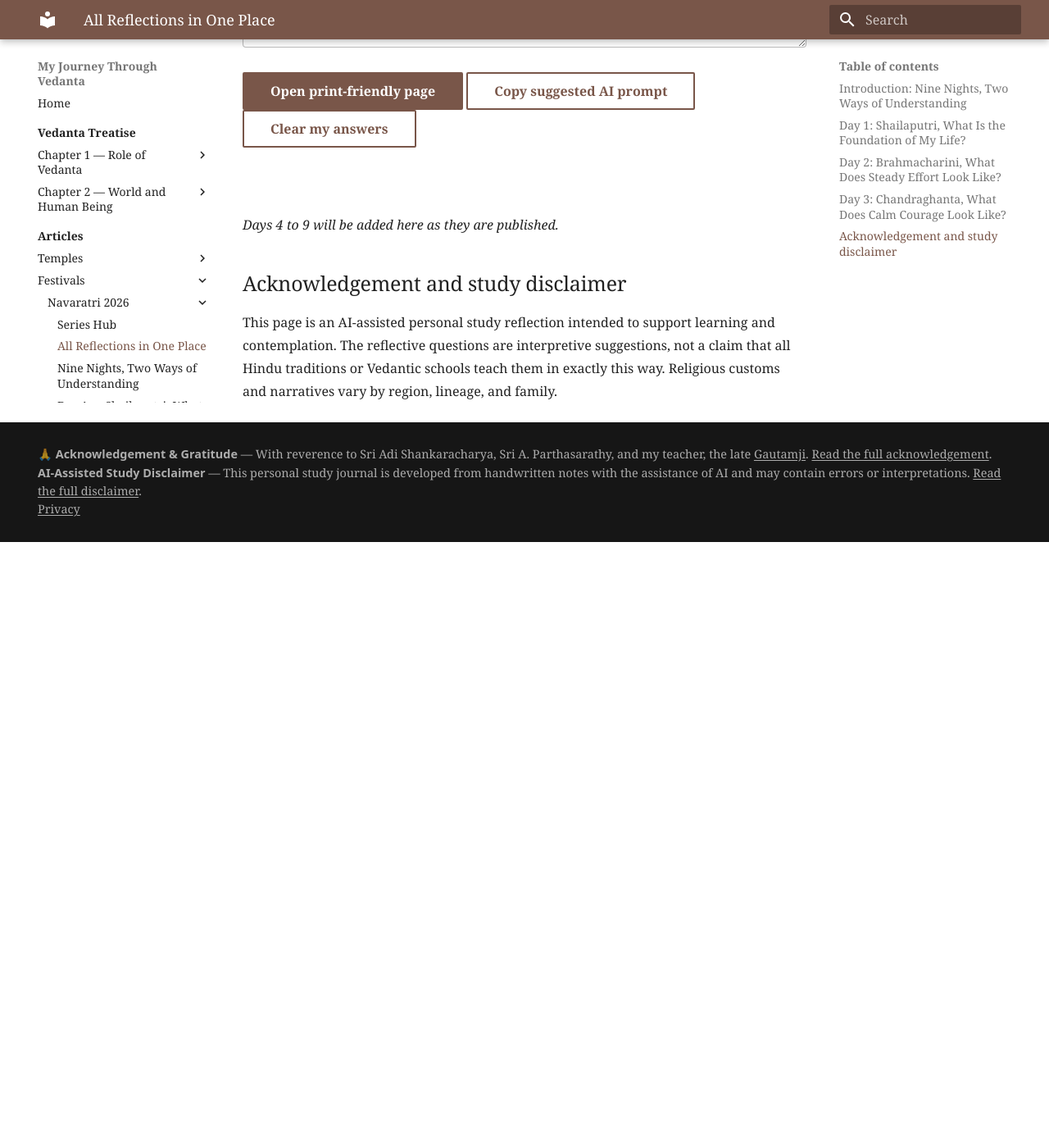
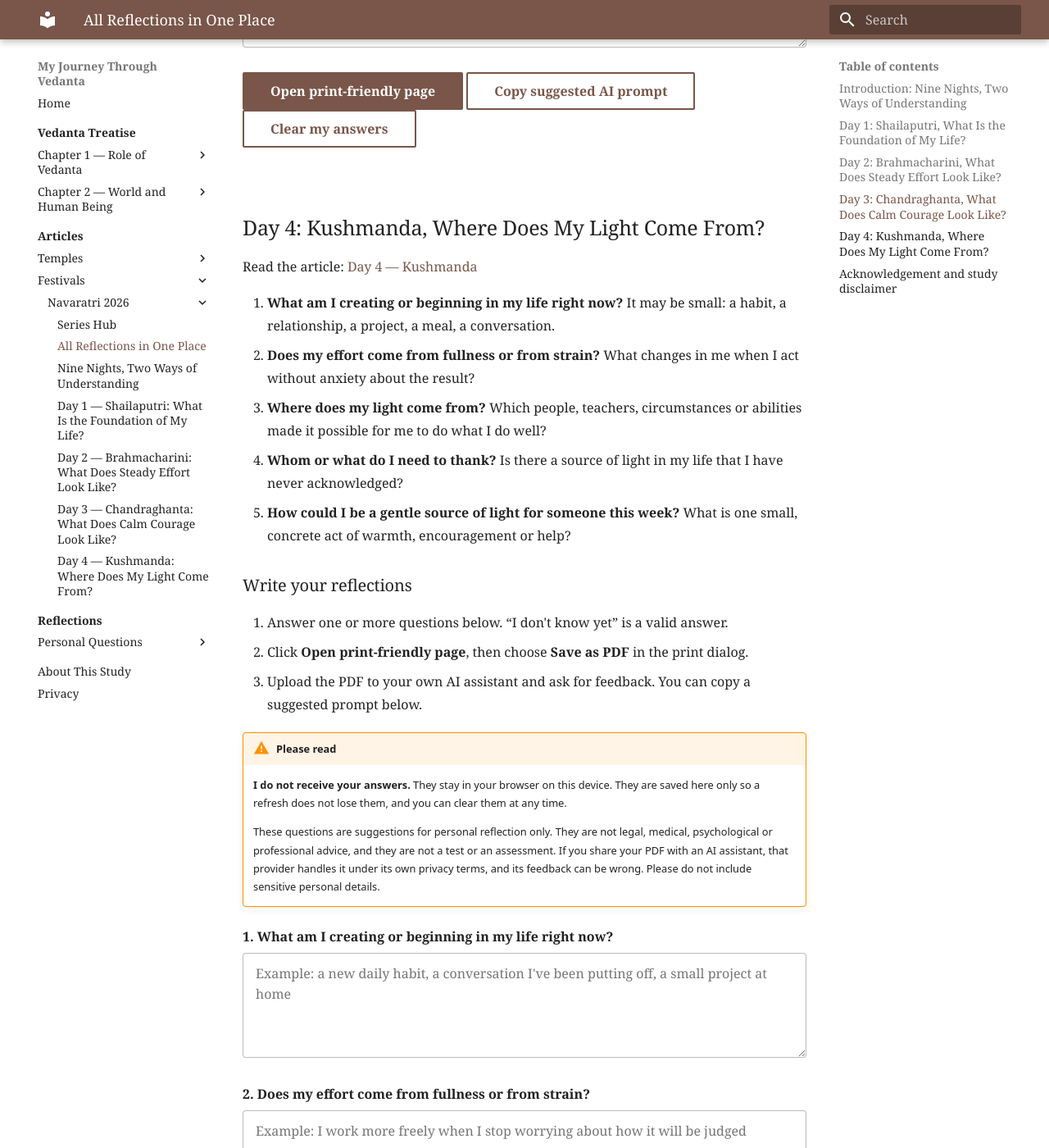
Before and after one commit to pavanturlapati/my-journey-through-vedanta, an MkDocs documentation site: the page built from docs/reflections/navaratri-all-reflections.md, in a window 1280 px wide and 1400 px high, scrolled down 8290 px. Shown: the whole window at 82% size. Built offline with MkDocs 1.6.1 and Material for MkDocs 9.7.7, drawn with Linux system fonts in a browser that asks for light colours; comment, search, counter and statistics services are not loaded; before the commit the page ends 8951 px from its top, so only the background shows below that; some of the changed text lies outside the part shown.

Commit message:
Add Navaratri Day 4: Kushmanda

```diff
--- a/docs/reflections/navaratri-all-reflections.md
+++ b/docs/reflections/navaratri-all-reflections.md
@@ -58,7 +58,19 @@ Read the article: [Day 3 — Chandraghanta](navaratri-day-3-chandraghanta-calm-c
 
 <div class="reflection-journal" data-key="navaratri-day-3" data-title="Day 3 of Navaratri — Chandraghanta: What Does Calm Courage Look Like?" data-hints="a hard conversation, a health worry, speaking up at work, or “nothing in particular”|I tend to go quiet first and then overthink it|a slow breath, a short walk, talking it through with someone I trust|I seem to fear losing approval, or my sense of being capable|pausing for one breath before I reply when I feel tense"></div>
 
-*Days 4 to 9 will be added here as they are published.*
+## Day 4: Kushmanda, Where Does My Light Come From?
+
+Read the article: [Day 4 — Kushmanda](navaratri-day-4-kushmanda-source-of-light.md)
+
+1. **What am I creating or beginning in my life right now?** It may be small: a habit, a relationship, a project, a meal, a conversation.
+2. **Does my effort come from fullness or from strain?** What changes in me when I act without anxiety about the result?
+3. **Where does my light come from?** Which people, teachers, circumstances or abilities made it possible for me to do what I do well?
+4. **Whom or what do I need to thank?** Is there a source of light in my life that I have never acknowledged?
+5. **How could I be a gentle source of light for someone this week?** What is one small, concrete act of warmth, encouragement or help?
+
+<div class="reflection-journal" data-key="navaratri-day-4" data-title="Day 4 of Navaratri — Kushmanda: Where Does My Light Come From?" data-hints="a new daily habit, a conversation I've been putting off, a small project at home|I work more freely when I stop worrying about how it will be judged|a teacher who believed in me, my parents, years of practice, a kind colleague|I've never properly thanked someone who helped me early on|sending a short, kind message to someone who might need it"></div>
+
+*Days 5 to 9 will be added here as they are published.*
 
 ## Acknowledgement and study disclaimer
 
--- a/docs/reflections/navaratri.md
+++ b/docs/reflections/navaratri.md
@@ -5,8 +5,8 @@ description: "Start here for the Navaratri series: nine nights, nine reflections
 # Navaratri — Nine Nights, Nine Reflections
 
 **Series started:** October 11, 2026 (first day of Navaratri)
-**Progress:** Day 3 of 9 published
-**Last updated:** October 12, 2026
+**Progress:** Day 4 of 9 published
+**Last updated:** October 13, 2026
 
 This page is the home for my Navaratri reflections. Each day I look at one form of the Divine Mother through the lens of Vedanta and tradition, and I add the new article here as soon as it is published. Bookmark this page to follow the series.
 
@@ -50,7 +50,9 @@ Chandraghanta, the form with a crescent moon like a bell on her forehead, is wor
 
 ## Day 4 — Kushmanda
 
-*Coming soon.*
+Kushmanda, the form said to have created the cosmic egg with a gentle smile, is worshipped on the fourth day. This article covers the traditional account of creation, her symbols, and the Gita's teaching that the Sun's light is not its own.
+
+[Read Day 4: Kushmanda and the Source of Light →](navaratri-day-4-kushmanda-source-of-light.md)
 
 ## Day 5 — Skandamata
 
--- a/mkdocs.yml
+++ b/mkdocs.yml
@@ -56,6 +56,7 @@ nav:
               - "Day 1 — Shailaputri: What Is the Foundation of My Life?": reflections/navaratri-day-1-shailaputri-foundation.md
               - "Day 2 — Brahmacharini: What Does Steady Effort Look Like?": reflections/navaratri-day-2-brahmacharini-steady-effort.md
               - "Day 3 — Chandraghanta: What Does Calm Courage Look Like?": reflections/navaratri-day-3-chandraghanta-calm-courage.md
+              - "Day 4 — Kushmanda: Where Does My Light Come From?": reflections/navaratri-day-4-kushmanda-source-of-light.md
   - Reflections:
       - Overview: reflections/index.md
       - Personal Questions:
```
Also changed, not shown: docs/articles/index.md (+1 -0 lines), docs/reflections/navaratri-day-4-kushmanda-source-of-light.md (added, +137 -0 lines).
